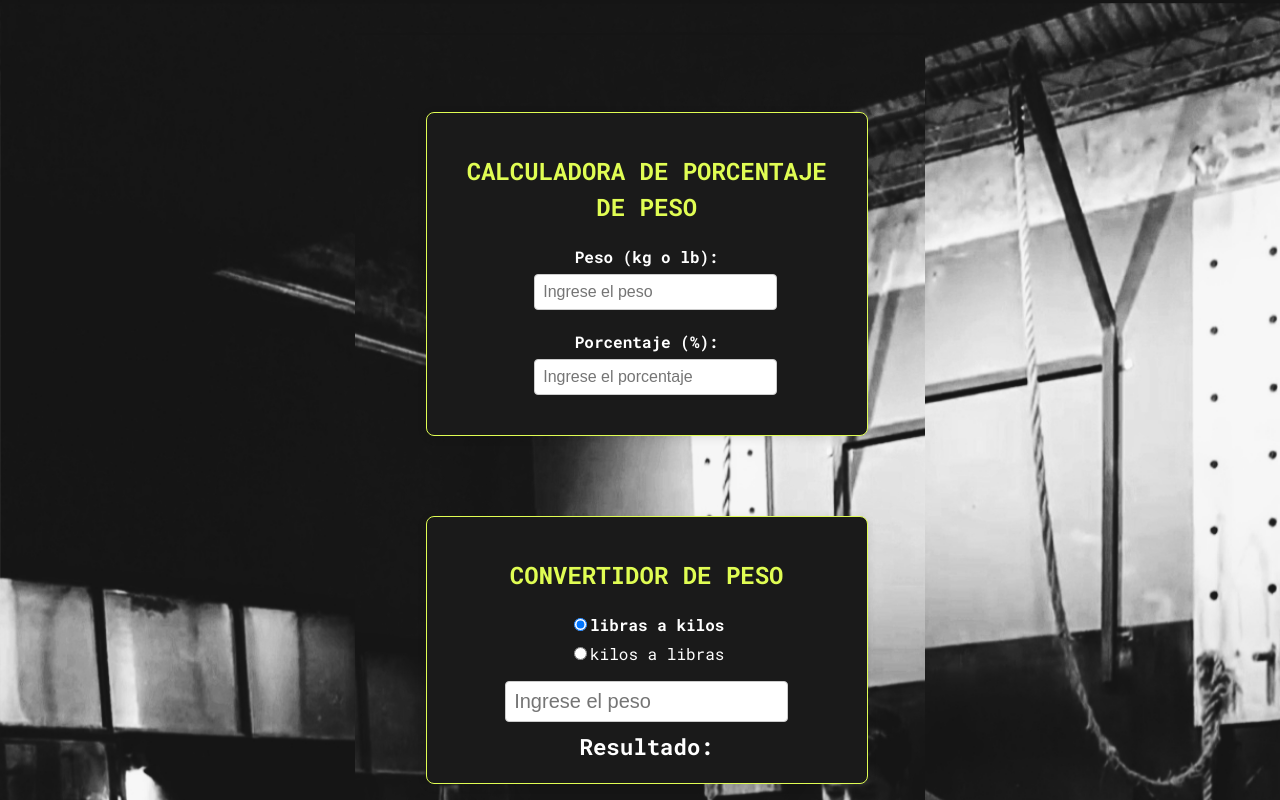
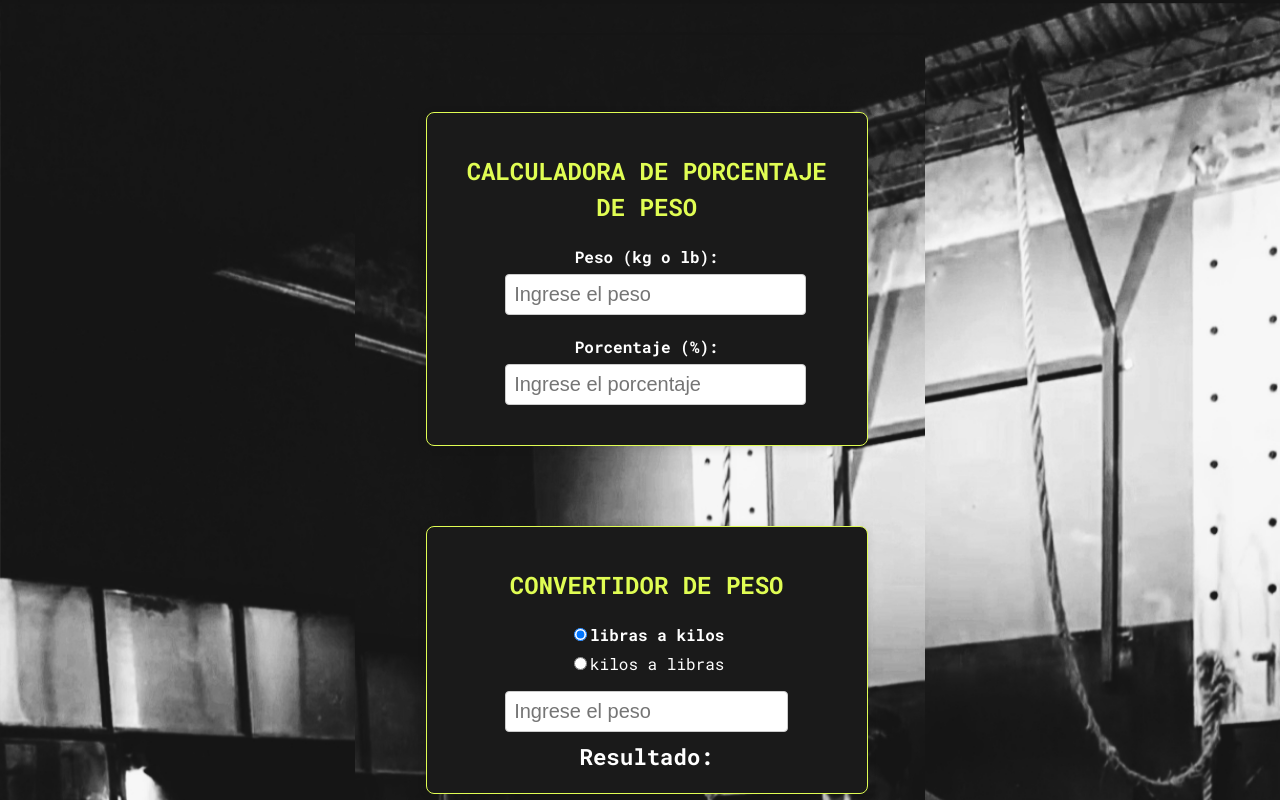
Before and after one commit to LucianoTito/CrossFit_Converter, a React (Vite) app: page / in a window 1280 px wide. Shown: the top 800 px of the page. Built offline with nearby package versions, Linux system fonts and the light colour scheme.

Commit message:
font_size_20px

```diff
--- a/src/components/styles/ConversorCalsCard.css
+++ b/src/components/styles/ConversorCalsCard.css
@@ -33,7 +33,7 @@
 .input-group input {
   width: calc(100% - 20px);
   padding: 8px;
-  font-size: 16px;
+  font-size: 20px;
   border: 1px solid #ccc;
   border-radius: 4px;
 }
--- a/src/components/styles/LengthConverterCard.css
+++ b/src/components/styles/LengthConverterCard.css
@@ -29,7 +29,7 @@
 .input-group select {
     width: 100%;
     padding: 8px;
-    font-size: 1em;
+    font-size: 20px;
     border: 1px solid #ccc;
     border-radius: 4px;
 }
--- a/src/components/styles/WeightPercentageCalculator.css
+++ b/src/components/styles/WeightPercentageCalculator.css
@@ -29,7 +29,7 @@
   .input-group input {
     width: 80%;
     padding: 8px;
-    font-size: 1em;
+    font-size: 20px;
     border: 1px solid #ccc;
     border-radius: 4px;
   }
```
